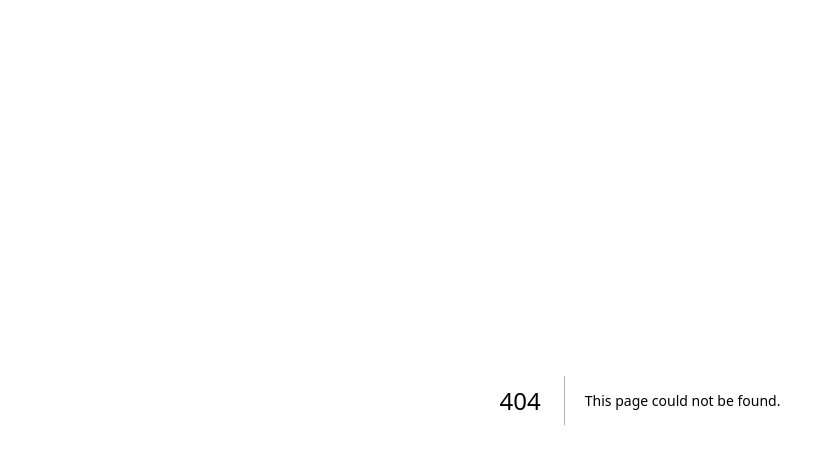
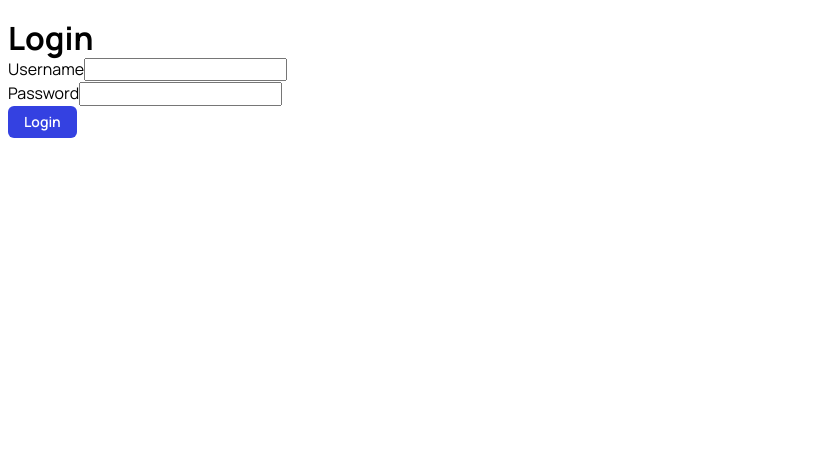
Before and after one commit to ScaffoldMC/ScaffoldMC, a Next.js app in the folder apps/web/: page /login in a window 1280 px wide. Before the commit this address had no page. Shown: the top 464 px of the page, without its empty margins (0-835 px from the left). Built offline with nearby package versions, Linux system fonts and the light colour scheme.

Commit message:
Create basic route structure

```diff
--- /dev/null
+++ b/apps/web/app/login/page.tsx
@@ -0,0 +1,28 @@
+import React from "react";
+import { Button } from "@/components/atoms/buttons/button";
+
+export default function LoginPage() {
+	return (
+		<div>
+			<h1>Login</h1>
+			<form>
+				<div>
+					<label htmlFor="username">Username</label>
+					<input type="text" id="username" name="username" required />
+				</div>
+				<div>
+					<label htmlFor="password">Password</label>
+					<input
+						type="password"
+						id="password"
+						name="password"
+						required
+					/>
+				</div>
+				<Button type="submit" level="primary">
+					Login
+				</Button>
+			</form>
+		</div>
+	);
+}
```
Also changed, not shown: apps/web/app/dashboard/[slug]/page.tsx (added, +12 -0 lines), apps/web/app/dashboard/page.tsx (added, +11 -0 lines).
